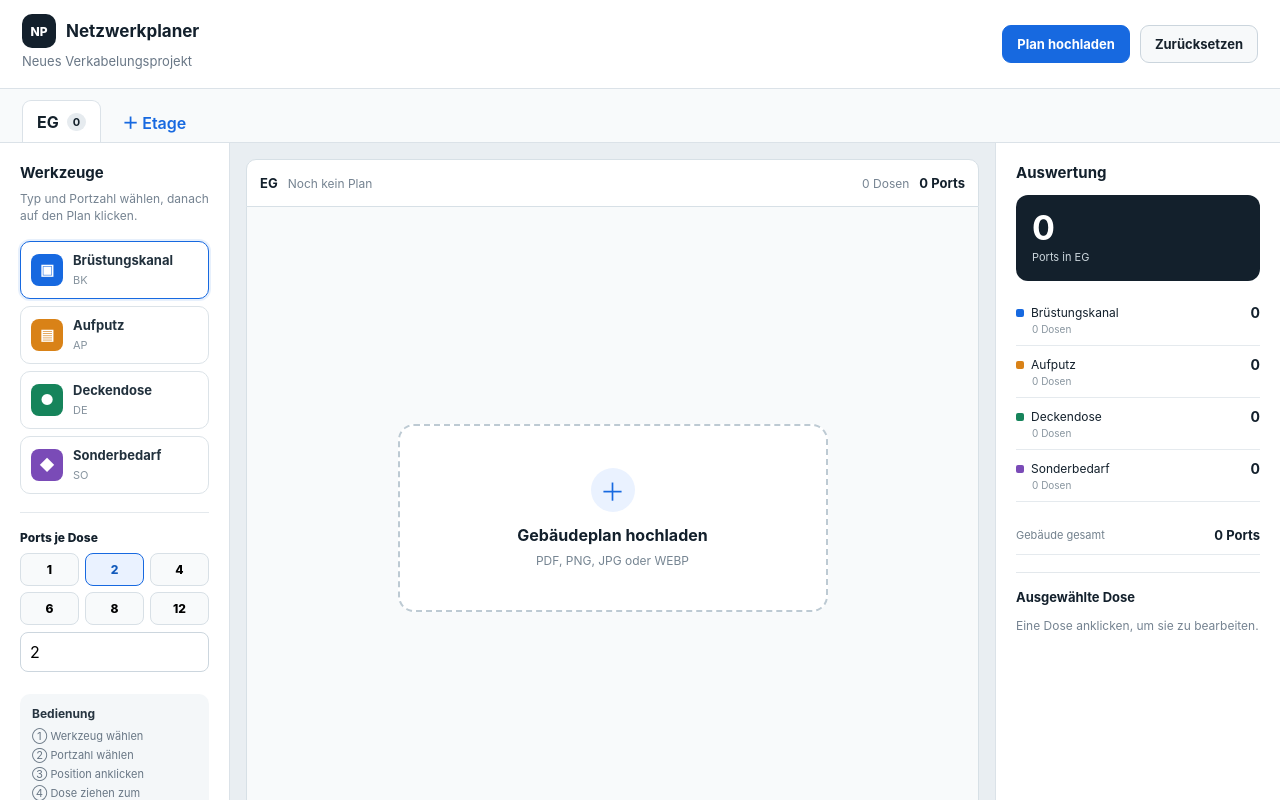
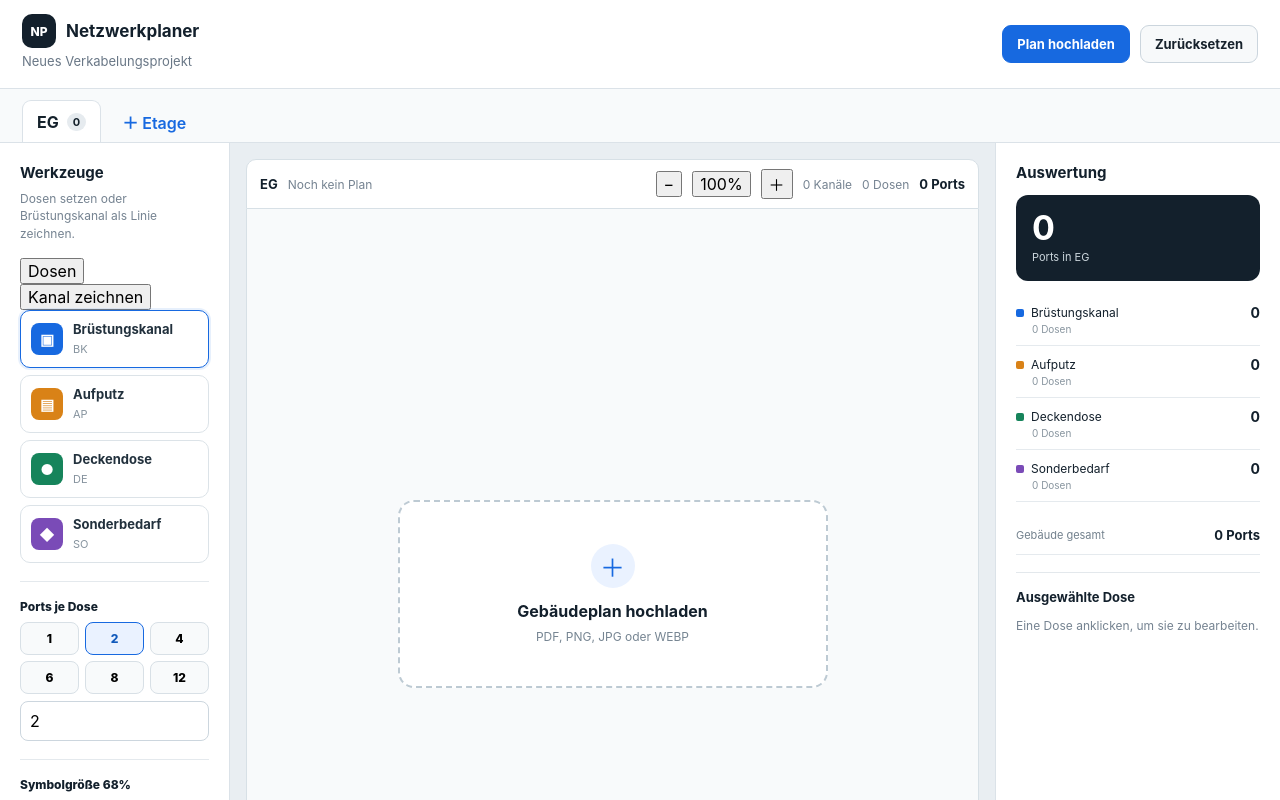
Before and after one commit to nik4life/netzwerkplaner, a Next.js app: page / in a window 1280 px wide. Shown: the top 800 px of the page. Built offline with nearby package versions, Linux system fonts and the light colour scheme.

Commit message:
Add plan zoom, marker sizing and bruestungskanal snapping

```diff
--- a/app/page.js
+++ b/app/page.js
@@ -12,11 +12,23 @@ const TYPES = {
 const EMPTY_STATE = {
   projectName: 'Neues Verkabelungsprojekt',
   activeFloorId: 'eg',
-  floors: [{ id: 'eg', name: 'EG', plan: null, markers: [] }],
+  floors: [{ id: 'eg', name: 'EG', plan: null, markers: [], channels: [] }],
 };
 
 function uid(prefix = 'id') {
   return `${prefix}-${Date.now()}-${Math.random().toString(16).slice(2)}`;
+}
+
+function pointToSegment(point, a, b) {
+  const vx = b.x - a.x;
+  const vy = b.y - a.y;
+  const wx = point.x - a.x;
+  const wy = point.y - a.y;
+  const len2 = vx * vx + vy * vy;
+  const t = len2 ? Math.max(0, Math.min(1, (wx * vx + wy * vy) / len2)) : 0;
+  const x = a.x + t * vx;
+  const y = a.y + t * vy;
+  return { x, y, distance: Math.hypot(point.x - x, point.y - y) };
 }
 
 export default function Home() {
@@ -28,12 +40,21 @@ export default function Home() {
   const [uploading, setUploading] = useState(false);
   const [message, setMessage] = useState('');
   const [draggingId, setDraggingId] = useState(null);
-  const planRef = useRef(null);
+  const [zoom, setZoom] = useState(1);
+  const [markerScale, setMarkerScale] = useState(0.68);
+  const [mode, setMode] = useState('dose');
+  const [channelStart, setChannelStart] = useState(null);
+  const stageRef = useRef(null);
+  const contentRef = useRef(null);
 
   useEffect(() => {
     try {
       const saved = localStorage.getItem('netzwerkplaner-project-v1');
-      if (saved) setData(JSON.parse(saved));
+      if (saved) {
+        const parsed = JSON.parse(saved);
+        parsed.floors = (parsed.floors || []).map((f) => ({ ...f, markers: f.markers || [], channels: f.channels || [] }));
+        setData(parsed);
+      }
     } catch {}
     setLoaded(true);
   }, []);
@@ -52,8 +73,10 @@ export default function Home() {
     let totalPorts = 0;
     markers.forEach((marker) => {
       totalPorts += Number(marker.ports || 0);
+      if (byType[marker.type]) {
         byType[marker.type].outlets += 1;
         byType[marker.type].ports += Number(marker.ports || 0);
+      }
     });
     return { outlets: markers.length, totalPorts, byType };
   }, [floor]);
@@ -61,12 +84,13 @@ export default function Home() {
   function patchFloor(updater) {
     setData((current) => ({
       ...current,
-      floors: current.floors.map((item) => item.id === current.activeFloorId ? updater(item) : item),
+      floors: current.floors.map((item) => item.id === current.activeFloorId ? updater({ ...item, channels: item.channels || [], markers: item.markers || [] }) : item),
     }));
   }
 
   function setActiveFloor(id) {
     setSelectedId(null);
+    setChannelStart(null);
     setData((current) => ({ ...current, activeFloorId: id }));
   }
 
@@ -77,16 +101,16 @@ export default function Home() {
     setData((current) => ({
       ...current,
       activeFloorId: id,
-      floors: [...current.floors, { id, name: name.trim(), plan: null, markers: [] }],
+      floors: [...current.floors, { id, name: name.trim(), plan: null, markers: [], channels: [] }],
     }));
     setSelectedId(null);
+    setChannelStart(null);
   }
 
   async function uploadPlan(event) {
     const file = event.target.files?.[0];
     event.target.value = '';
     if (!file) return;
-
     setUploading(true);
     setMessage('Plan wird hochgeladen …');
     try {
@@ -95,7 +119,7 @@ export default function Home() {
       const response = await fetch('/api/plans', { method: 'POST', body: formData });
       const result = await response.json();
       if (!response.ok) throw new Error(result.error || 'Upload fehlgeschlagen');
-      patchFloor((current) => ({ ...current, plan: result, markers: [] }));
+      patchFloor((current) => ({ ...current, plan: result, markers: [], channels: [] }));
       setSelectedId(null);
       setMessage(`${file.name} geladen`);
     } catch (error) {
@@ -107,7 +131,7 @@ export default function Home() {
   }
 
   function positionFromEvent(event) {
-    const rect = planRef.current?.getBoundingClientRect();
+    const rect = contentRef.current?.getBoundingClientRect();
     if (!rect) return null;
     return {
       x: Math.max(0, Math.min(100, ((event.clientX - rect.left) / rect.width) * 100)),
@@ -115,11 +139,38 @@ export default function Home() {
     };
   }
 
-  function addMarker(event) {
+  function snapToChannel(pos) {
+    const channels = floor?.channels || [];
+    if (!channels.length) return { ...pos, channelId: null };
+    let best = null;
+    for (const channel of channels) {
+      const candidate = pointToSegment(pos, { x: channel.x1, y: channel.y1 }, { x: channel.x2, y: channel.y2 });
+      if (!best || candidate.distance < best.distance) best = { ...candidate, channelId: channel.id };
+    }
+    return best && best.distance <= 4 ? best : { ...pos, channelId: null };
+  }
+
+  function handleStageClick(event) {
     if (!floor?.plan || draggingId) return;
     const pos = positionFromEvent(event);
     if (!pos) return;
-    const marker = { id: uid('dose'), type: tool, ports: Number(ports), x: pos.x, y: pos.y, note: '' };
+
+    if (mode === 'channel') {
+      if (!channelStart) {
+        setChannelStart(pos);
+        setMessage('Startpunkt gesetzt – jetzt Endpunkt anklicken');
+        return;
+      }
+      const channel = { id: uid('channel'), x1: channelStart.x, y1: channelStart.y, x2: pos.x, y2: pos.y };
+      patchFloor((current) => ({ ...current, channels: [...current.channels, channel] }));
+      setChannelStart(null);
+      setMessage('Brüstungskanal eingezeichnet');
+      window.setTimeout(() => setMessage(''), 1800);
+      return;
+    }
+
+    const finalPos = tool === 'bruestsung' ? snapToChannel(pos) : { ...pos, channelId: null };
+    const marker = { id: uid('dose'), type: tool, ports: Number(ports), x: finalPos.x, y: finalPos.y, note: '', channelId: finalPos.channelId || null };
     patchFloor((current) => ({ ...current, markers: [...current.markers, marker] }));
     setSelectedId(marker.id);
   }
@@ -136,6 +187,11 @@ export default function Home() {
     setSelectedId(null);
   }
 
+  function deleteLastChannel() {
+    if (!(floor?.channels || []).length) return;
+    patchFloor((current) => ({ ...current, channels: current.channels.slice(0, -1) }));
+  }
+
   function startDrag(event, marker) {
     event.stopPropagation();
     event.preventDefault();
@@ -148,7 +204,9 @@ export default function Home() {
     if (draggingId !== marker.id) return;
     event.stopPropagation();
     const pos = positionFromEvent(event);
-    if (pos) updateMarker(marker.id, pos);
+    if (!pos) return;
+    const finalPos = marker.type === 'bruestsung' ? snapToChannel(pos) : { ...pos, channelId: null };
+    updateMarker(marker.id, { x: finalPos.x, y: finalPos.y, channelId: finalPos.channelId || null });
   }
 
   function endDrag(event) {
@@ -161,6 +219,7 @@ export default function Home() {
     localStorage.removeItem('netzwerkplaner-project-v1');
     setData(EMPTY_STATE);
     setSelectedId(null);
+    setChannelStart(null);
   }
 
   if (!loaded) return null;
@@ -170,135 +229,100 @@ export default function Home() {
       <header className="topbar">
         <div>
           <div className="brand-row"><span className="brand-mark">NP</span><strong>Netzwerkplaner</strong></div>
-          <input
-            className="project-name"
-            value={data.projectName}
-            onChange={(e) => setData((current) => ({ ...current, projectName: e.target.value }))}
-            aria-label="Projektname"
-          />
+          <input className="project-name" value={data.projectName} onChange={(e) => setData((current) => ({ ...current, projectName: e.target.value }))} aria-label="Projektname" />
         </div>
         <div className="top-actions">
           {message && <span className="status-message">{message}</span>}
-          <label className="button primary">
-            {uploading ? 'Upload …' : floor?.plan ? 'Plan ersetzen' : 'Plan hochladen'}
-            <input hidden type="file" accept="application/pdf,image/png,image/jpeg,image/webp" onChange={uploadPlan} disabled={uploading} />
-          </label>
+          <label className="button primary">{uploading ? 'Upload …' : floor?.plan ? 'Plan ersetzen' : 'Plan hochladen'}<input hidden type="file" accept="application/pdf,image/png,image/jpeg,image/webp" onChange={uploadPlan} disabled={uploading} /></label>
           <button className="button ghost" onClick={resetProject}>Zurücksetzen</button>
         </div>
       </header>
 
       <nav className="floor-tabs">
-        {data.floors.map((item) => (
-          <button key={item.id} className={item.id === floor?.id ? 'floor-tab active' : 'floor-tab'} onClick={() => setActiveFloor(item.id)}>
-            {item.name}<span>{item.markers.length}</span>
-          </button>
-        ))}
+        {data.floors.map((item) => <button key={item.id} className={item.id === floor?.id ? 'floor-tab active' : 'floor-tab'} onClick={() => setActiveFloor(item.id)}>{item.name}<span>{item.markers.length}</span></button>)}
         <button className="floor-tab add" onClick={addFloor}>＋ Etage</button>
       </nav>
 
       <section className="workspace">
         <aside className="sidebar left-sidebar">
           <h2>Werkzeuge</h2>
-          <p className="hint">Typ und Portzahl wählen, danach auf den Plan klicken.</p>
+          <p className="hint">Dosen setzen oder Brüstungskanal als Linie zeichnen.</p>
+          <div className="mode-switch">
+            <button className={mode === 'dose' ? 'mode active' : 'mode'} onClick={() => { setMode('dose'); setChannelStart(null); }}>Dosen</button>
+            <button className={mode === 'channel' ? 'mode active' : 'mode'} onClick={() => { setMode('channel'); setSelectedId(null); }}>Kanal zeichnen</button>
+          </div>
+          {mode === 'channel' ? (
+            <div className="channel-help">
+              <strong>Brüstungskanal</strong>
+              <span>{channelStart ? 'Endpunkt anklicken' : 'Startpunkt anklicken'}</span>
+              <small>BK-Dosen rasten automatisch auf Kanälen ein.</small>
+              <button className="mini-button" onClick={deleteLastChannel}>Letzten Kanal löschen</button>
+            </div>
+          ) : (
+            <>
               <div className="tool-list">
-            {Object.entries(TYPES).map(([key, item]) => (
-              <button key={key} className={tool === key ? 'tool active' : 'tool'} onClick={() => setTool(key)}>
-                <span className={`tool-icon type-${key}`}>{item.icon}</span>
-                <span><strong>{item.label}</strong><small>{item.short}</small></span>
-              </button>
-            ))}
+                {Object.entries(TYPES).map(([key, item]) => <button key={key} className={tool === key ? 'tool active' : 'tool'} onClick={() => setTool(key)}><span className={`tool-icon type-${key}`}>{item.icon}</span><span><strong>{item.label}</strong><small>{item.short}</small></span></button>)}
+              </div>
+              <div className="form-block">
+                <label>Ports je Dose</label>
+                <div className="port-grid">{[1, 2, 4, 6, 8, 12].map((value) => <button key={value} className={Number(ports) === value ? 'port active' : 'port'} onClick={() => setPorts(value)}>{value}</button>)}</div>
+                <input className="number-input" type="number" min="1" max="96" value={ports} onChange={(e) => setPorts(Math.max(1, Number(e.target.value) || 1))} />
+              </div>
+            </>
+          )}
+
+          <div className="form-block compact-control">
+            <label>Symbolgröße <span>{Math.round(markerScale * 100)}%</span></label>
+            <input type="range" min="0.45" max="1.15" step="0.05" value={markerScale} onChange={(e) => setMarkerScale(Number(e.target.value))} />
           </div>
 
-          <div className="form-block">
-            <label>Ports je Dose</label>
-            <div className="port-grid">
-              {[1, 2, 4, 6, 8, 12].map((value) => (
-                <button key={value} className={Number(ports) === value ? 'port active' : 'port'} onClick={() => setPorts(value)}>{value}</button>
-              ))}
-            </div>
-            <input className="number-input" type="number" min="1" max="96" value={ports} onChange={(e) => setPorts(Math.max(1, Number(e.target.value) || 1))} />
-          </div>
-
-          <div className="legend">
-            <strong>Bedienung</strong>
-            <span>① Werkzeug wählen</span>
-            <span>② Portzahl wählen</span>
-            <span>③ Position anklicken</span>
-            <span>④ Dose ziehen zum Verschieben</span>
-          </div>
+          <div className="legend"><strong>Bedienung</strong><span>① Modus wählen</span><span>② Plan zoomen falls nötig</span><span>③ Position anklicken</span><span>④ Dose ziehen zum Verschieben</span></div>
         </aside>
 
         <div className="canvas-column">
           <div className="canvas-toolbar">
             <div><strong>{floor?.name}</strong><span>{floor?.plan?.name || 'Noch kein Plan'}</span></div>
-            <div><span>{stats.outlets} Dosen</span><strong>{stats.totalPorts} Ports</strong></div>
+            <div className="canvas-controls">
+              <button onClick={() => setZoom((z) => Math.max(.6, +(z - .1).toFixed(2)))}>−</button>
+              <button className="zoom-label" onClick={() => setZoom(1)}>{Math.round(zoom * 100)}%</button>
+              <button onClick={() => setZoom((z) => Math.min(2.2, +(z + .1).toFixed(2)))}>＋</button>
+              <span>{(floor?.channels || []).length} Kanäle</span><span>{stats.outlets} Dosen</span><strong>{stats.totalPorts} Ports</strong>
+            </div>
           </div>
 
-          <div className={`plan-stage ${floor?.plan ? 'has-plan' : ''}`} ref={planRef} onClick={addMarker}>
-            {!floor?.plan && (
-              <label className="empty-plan">
-                <span className="upload-symbol">＋</span>
-                <strong>Gebäudeplan hochladen</strong>
-                <span>PDF, PNG, JPG oder WEBP</span>
-                <input hidden type="file" accept="application/pdf,image/png,image/jpeg,image/webp" onChange={uploadPlan} />
-              </label>
-            )}
+          <div className={`plan-stage ${floor?.plan ? 'has-plan' : ''}`} ref={stageRef}>
+            {!floor?.plan && <label className="empty-plan"><span className="upload-symbol">＋</span><strong>Gebäudeplan hochladen</strong><span>PDF, PNG, JPG oder WEBP</span><input hidden type="file" accept="application/pdf,image/png,image/jpeg,image/webp" onChange={uploadPlan} /></label>}
 
-            {floor?.plan && floor.plan.mime === 'application/pdf' && (
-              <object className="plan-pdf" data={`${floor.plan.url}#toolbar=0&navpanes=0&view=FitH`} type="application/pdf" aria-label="PDF Plan">
-                <div className="pdf-fallback">PDF kann in diesem Browser nicht eingebettet werden.</div>
-              </object>
-            )}
-            {floor?.plan && floor.plan.mime !== 'application/pdf' && (
+            {floor?.plan && (
+              <div className="plan-content" ref={contentRef} onClick={handleStageClick} style={{ transform: `scale(${zoom})` }}>
+                {floor.plan.mime === 'application/pdf' ? (
+                  <object className="plan-pdf" data={`${floor.plan.url}#toolbar=0&navpanes=0&view=FitH`} type="application/pdf" aria-label="PDF Plan"><div className="pdf-fallback">PDF kann in diesem Browser nicht eingebettet werden.</div></object>
+                ) : (
                   <img className="plan-image" src={floor.plan.url} alt={floor.plan.name || 'Gebäudeplan'} draggable="false" />
                 )}
 
-            {floor?.markers.map((marker) => (
-              <button
-                key={marker.id}
-                className={`marker type-${marker.type} ${selectedId === marker.id ? 'selected' : ''}`}
-                style={{ left: `${marker.x}%`, top: `${marker.y}%` }}
-                onPointerDown={(e) => startDrag(e, marker)}
-                onPointerMove={(e) => dragMarker(e, marker)}
-                onPointerUp={endDrag}
-                onPointerCancel={endDrag}
-                title={`${TYPES[marker.type].label} · ${marker.ports} Ports`}
-              >
-                <span>{TYPES[marker.type].short}</span><b>{marker.ports}</b>
-              </button>
+                <svg className="channel-layer" viewBox="0 0 100 100" preserveAspectRatio="none" aria-hidden="true">
+                  {(floor.channels || []).map((channel) => <line key={channel.id} x1={channel.x1} y1={channel.y1} x2={channel.x2} y2={channel.y2} vectorEffect="non-scaling-stroke" />)}
+                  {channelStart && <circle cx={channelStart.x} cy={channelStart.y} r="0.75" vectorEffect="non-scaling-stroke" />}
+                </svg>
+
+                {(floor.markers || []).map((marker) => (
+                  <button key={marker.id} className={`marker type-${marker.type} ${selectedId === marker.id ? 'selected' : ''} ${marker.channelId ? 'snapped' : ''}`} style={{ left: `${marker.x}%`, top: `${marker.y}%`, '--marker-scale': markerScale }} onPointerDown={(e) => startDrag(e, marker)} onPointerMove={(e) => dragMarker(e, marker)} onPointerUp={endDrag} onPointerCancel={endDrag} title={`${TYPES[marker.type]?.label || marker.type} · ${marker.ports} Ports`}><span>{TYPES[marker.type]?.short || '?'}</span><b>{marker.ports}</b></button>
                 ))}
+              </div>
+            )}
           </div>
         </div>
 
         <aside className="sidebar right-sidebar">
           <h2>Auswertung</h2>
           <div className="big-stat"><strong>{stats.totalPorts}</strong><span>Ports in {floor?.name}</span></div>
-          <div className="stats-list">
-            {Object.entries(TYPES).map(([key, type]) => (
-              <div key={key} className="stat-row">
-                <span><i className={`stat-dot type-${key}`}></i>{type.label}</span>
-                <strong>{stats.byType[key].ports}</strong>
-                <small>{stats.byType[key].outlets} Dosen</small>
-              </div>
-            ))}
-          </div>
-
-          <div className="building-total">
-            <span>Gebäude gesamt</span>
-            <strong>{data.floors.reduce((sum, item) => sum + item.markers.reduce((s, m) => s + Number(m.ports || 0), 0), 0)} Ports</strong>
-          </div>
-
+          <div className="stats-list">{Object.entries(TYPES).map(([key, type]) => <div key={key} className="stat-row"><span><i className={`stat-dot type-${key}`}></i>{type.label}</span><strong>{stats.byType[key].ports}</strong><small>{stats.byType[key].outlets} Dosen</small></div>)}</div>
+          <div className="building-total"><span>Gebäude gesamt</span><strong>{data.floors.reduce((sum, item) => sum + (item.markers || []).reduce((s, m) => s + Number(m.ports || 0), 0), 0)} Ports</strong></div>
           <div className="selection-panel">
             <h3>Ausgewählte Dose</h3>
             {!selected && <p className="hint">Eine Dose anklicken, um sie zu bearbeiten.</p>}
-            {selected && (
-              <>
-                <label>Montageart<select value={selected.type} onChange={(e) => updateMarker(selected.id, { type: e.target.value })}>{Object.entries(TYPES).map(([key, item]) => <option key={key} value={key}>{item.label}</option>)}</select></label>
-                <label>Ports<input type="number" min="1" value={selected.ports} onChange={(e) => updateMarker(selected.id, { ports: Math.max(1, Number(e.target.value) || 1) })} /></label>
-                <label>Notiz<textarea rows="3" placeholder="z. B. Drucker / Sonderbedarf" value={selected.note || ''} onChange={(e) => updateMarker(selected.id, { note: e.target.value })} /></label>
-                <button className="button danger" onClick={() => deleteMarker(selected.id)}>Dose löschen</button>
-              </>
-            )}
+            {selected && <><label>Montageart<select value={selected.type} onChange={(e) => updateMarker(selected.id, { type: e.target.value, channelId: null })}>{Object.entries(TYPES).map(([key, item]) => <option key={key} value={key}>{item.label}</option>)}</select></label><label>Ports<input type="number" min="1" value={selected.ports} onChange={(e) => updateMarker(selected.id, { ports: Math.max(1, Number(e.target.value) || 1) })} /></label><label>Notiz<textarea rows="3" placeholder="z. B. Drucker / Sonderbedarf" value={selected.note || ''} onChange={(e) => updateMarker(selected.id, { note: e.target.value })} /></label>{selected.channelId && <div className="snap-info">✓ Am Brüstungskanal eingerastet</div>}<button className="button danger" onClick={() => deleteMarker(selected.id)}>Dose löschen</button></>}
           </div>
         </aside>
       </section>
```
Lines whose indentation alone changed are shown as unchanged.
